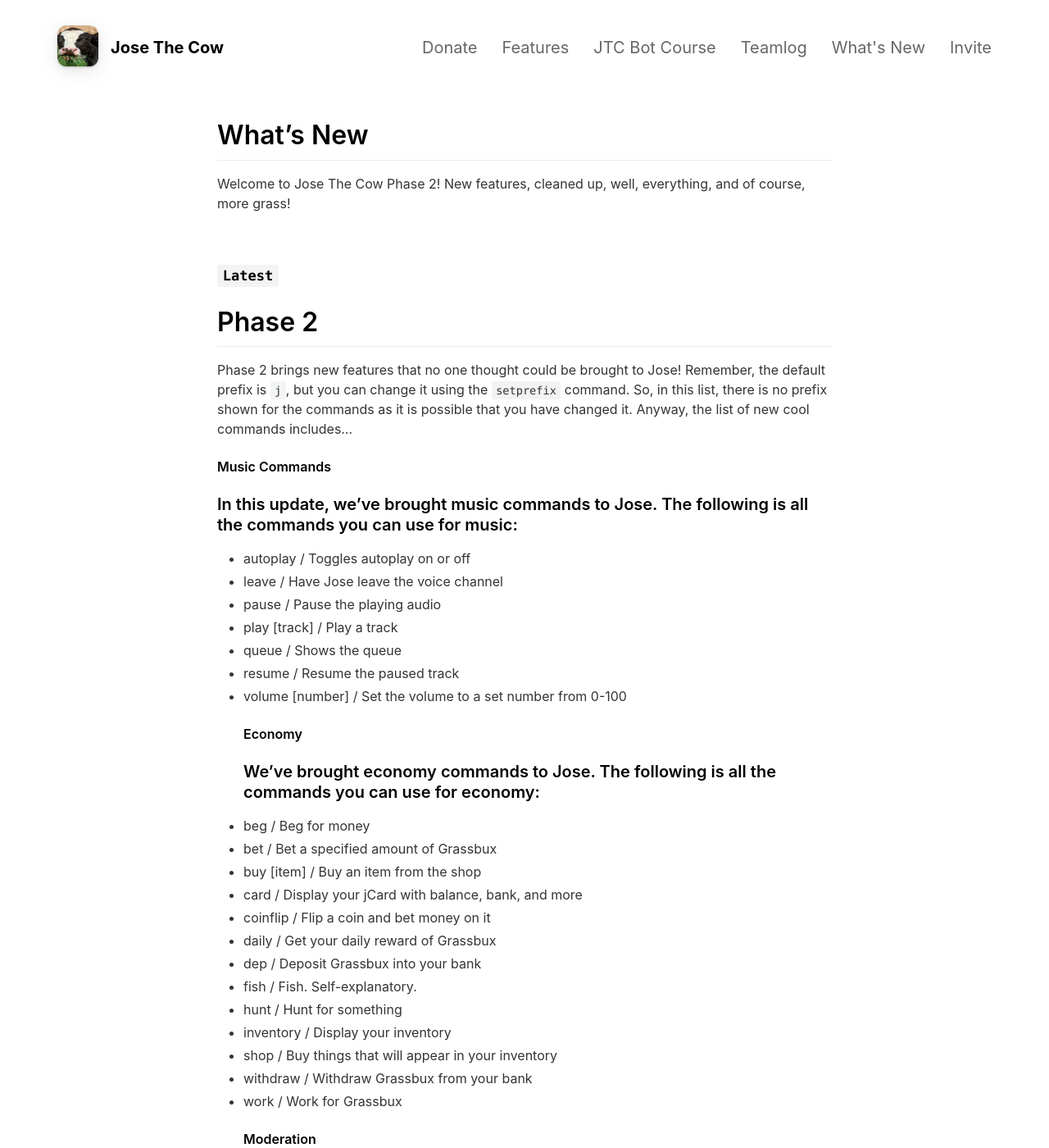
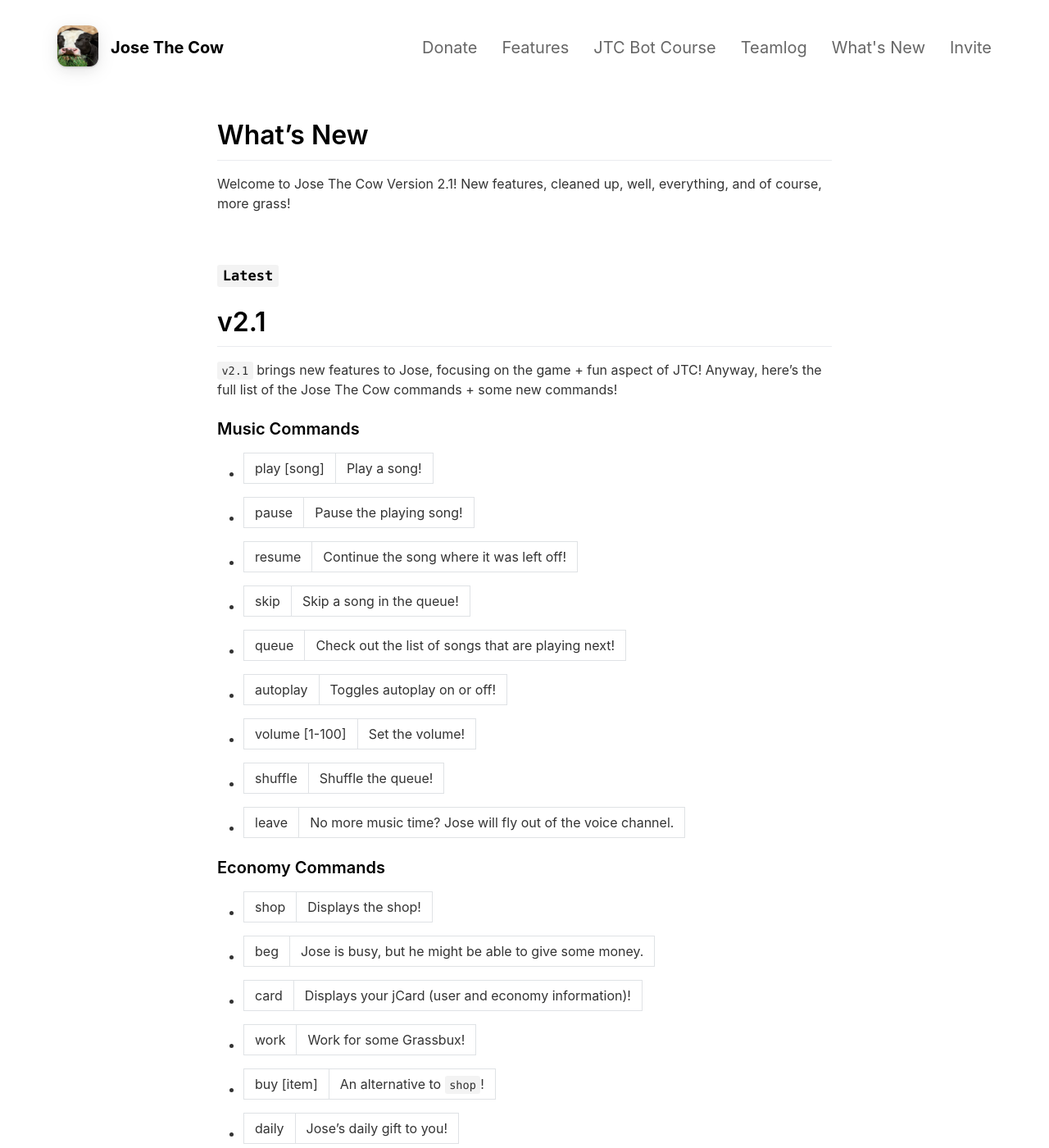
Before and after one commit to josethecow/josethecow.github.io, a Jekyll site: the page built from _pages/whatsnew.md, in a window 1280 px wide and 1400 px high. Shown: the whole window at 82% size. Built offline with Jekyll 4.4.1, drawn with Linux system fonts in a browser that asks for light colours; nearby versions of some CDN libraries; some of the changed text lies outside the part shown.

Commit message:
Update whatsnew.md

```diff
--- a/_pages/whatsnew.md
+++ b/_pages/whatsnew.md
@@ -5,54 +5,69 @@
 ---
 
 # What's New
-Welcome to Jose The Cow Phase 2! New features, cleaned up, well, everything, and of course, more grass!
+Welcome to Jose The Cow Version 2.1! New features, cleaned up, well, everything, and of course, more grass!
 
 <br>
 
 ### `Latest`
-# **Phase 2**
-Phase 2 brings new features that no one thought could be brought to Jose! Remember, the default prefix is `j`, but you can change it using the `setprefix` command. So, in this list, there is no prefix shown for the commands as it is possible that you have changed it. Anyway, the list of new cool commands includes...
+# **v2.1**
+`v2.1` brings new features to Jose, focusing on the game + fun aspect of JTC! Anyway, here's the full list of the Jose The Cow commands + some new commands!
 
-#### Music Commands
-### In this update, we've brought music commands to Jose. The following is all the commands you can use for music:
-- autoplay / Toggles autoplay on or off
-- leave / Have Jose leave the voice channel
-- pause / Pause the playing audio
-- play [track] / Play a track
-- queue / Shows the queue
-- resume / Resume the paused track
-- volume [number] / Set the volume to a set number from 0-100
-#### Economy
-### We've brought economy commands to Jose. The following is all the commands you can use for economy:
-- beg / Beg for money
-- bet / Bet a specified amount of Grassbux
-- buy [item] / Buy an item from the shop
-- card / Display your jCard with balance, bank, and more
-- coinflip / Flip a coin and bet money on it
-- daily / Get your daily reward of Grassbux
-- dep / Deposit Grassbux into your bank
-- fish / Fish. Self-explanatory.
-- hunt / Hunt for something
-- inventory / Display your inventory
-- shop / Buy things that will appear in your inventory
-- withdraw / Withdraw Grassbux from your bank
-- work / Work for Grassbux
-#### Moderation
-### We've also done some programming to bring you some extra moderation commands for all you Admins out there! Here are the commands:
-- ban / Ban a member from the guild
-- kick / Kick a member from the guild
-- mute / Mute a member from the guild (removes permissions to text in channels until unmuted)
-- unmute / Unmute a member from the guild
-#### Food
-### A unique set of commands, here is the food command list:
-- beastburger / Order from Mr. Beast's Virtual Discord restaurant: Mr. Beast Burger!
-- chick-fil-a / Order from the famous (yet virtual) Chick-Fil-A
-- chipotle / Order from Chipotle
-- mcjg / Order from a special restaurant filled with specialty dishes made to pay homage to the JTC Team's friends!
-#### Fun
-### Funni commands:
-- cow / Cow
-- meme / Get funni Reddit meme time
-- say [something] / Ask Jose to say something
+### Music Commands
+- play [song] | Play a song!
+- pause | Pause the playing song!
+- resume | Continue the song where it was left off!
+- skip | Skip a song in the queue!
+- queue | Check out the list of songs that are playing next!
+- autoplay | Toggles autoplay on or off!
+- volume [1-100] | Set the volume!
+- shuffle | Shuffle the queue!
+- leave | No more music time? Jose will fly out of the voice channel.
 
-If you need to see the full list of commands, do `help` in your server with Jose! And of course, enjoy Jose The Cow - Phase 2!
+### Economy Commands
+- shop | Displays the shop!
+- beg | Jose is busy, but he might be able to give some money.
+- card | Displays your jCard (user and economy information)!
+- work | Work for some Grassbux!
+- buy [item] | An alternative to `shop`!
+- daily | Jose's daily gift to you!
+
+### Food Commands
+- chipotle | You know what time it is!
+- mrburger | Order from Mr. Beast Burger!
+- chickfila | Order from the land of Chicken!
+
+### Moderation Commands
+- kick [@member] | Kick a member from your server!
+- ban [@member] | Ban a memb er from your server!
+- clear [1-99] | Clear a specific amount of messages from a channel!
+
+### Utility Commands
+- calculator | Calculate an equation! (NEW!)
+- help | Some super Jose help!
+- weather [location] | Check the weather for a location!
+- setprefix [new-prefix] | Set a new prefix for Jose (default is `j`)!
+
+### Miscalleanous Commands
+- credits | Jose The Cow Credits!
+- invite | Invite Jose to your server!
+- galaxia | Invites you to Jose's very first server!
+- suggest [suggestion] | Suggest a new feature for Jose!
+- support | Invites you to the Official JTC Support Server.
+- vote | Vote for Jose on top.gg!
+- surrealism | Check out Surreal's very own bot!
+- youtube | Check out the JTC Team YouTube!
+
+### Fun Commands
+- cow | C O W
+- do [@member] [messagetext] | Make it look like another user said something!
+- meme | A fresh meme coming right up!
+- say [messagetext] | Have Jose say something!
+- rps [@member] | Play Rock Paper Scissors with someone! (NEW!)
+- fight [@member] | Fight a member of your server! (NEW!)
+- guessnumber | Play guess the number! (NEW!)
+- snake | Play S N E K (NEW!)
+- ytogether | Watch YouTube with friends right in Discord! (NEW!)
+
+
+Enjoy Jose The Cow - v2.1!
```
